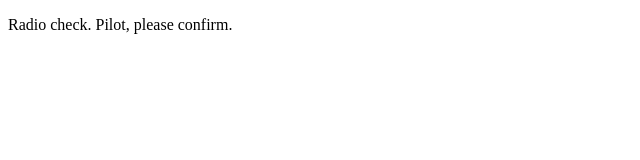
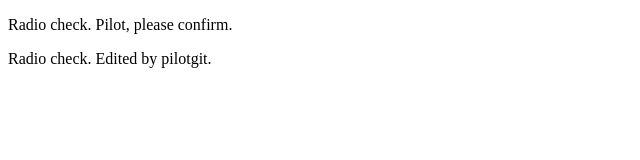
Before and after one commit to Henry-g59/comunication-log, a plain HTML site: page index.html in a window 1280 px wide. Shown: the whole page, without its empty margins (0-640 px from the left). Drawn offline with Linux system fonts and the light colour scheme.

Commit message:
changes made by pilot

```diff
--- a/index.html
+++ b/index.html
@@ -2,5 +2,6 @@
 <html>
    <body>
       <p>Radio check. Pilot, please confirm.</p>
+      <p>Radio check. Edited by pilotgit.</p>
    </body>
 </html>
```
